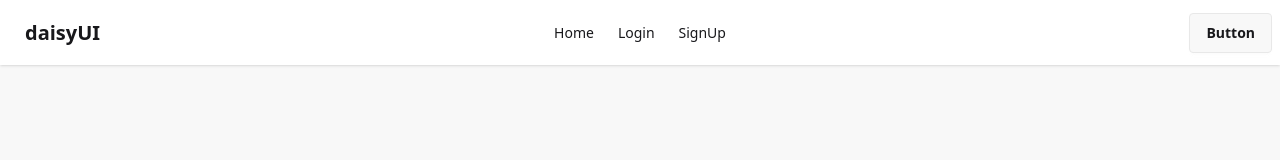
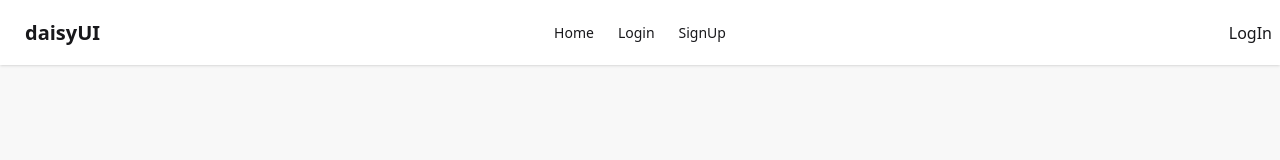
Before and after one commit to moshiurrahman202/Final-Auth, a React (Vite) app: page / in a window 1280 px wide. Shown: the top 160 px of the page. Built offline with nearby package versions, Linux system fonts and the light colour scheme; no server answers.

Commit message:
if context has user then logout or login

```diff
--- a/src/Components/Nav/Navbar.jsx
+++ b/src/Components/Nav/Navbar.jsx
@@ -1,12 +1,12 @@
 import { use } from "react";
-import { NavLink } from "react-router";
+import { Link, NavLink } from "react-router";
 import { AuthContext } from "../../Context/AuthContext";
 
 
 
 const Navbar = () => {
-const info = use(AuthContext)
-console.log(info);
+const { user} = use(AuthContext)
+// console.log(info);
 
 
 
@@ -36,7 +36,7 @@ console.log(info);
     </ul>
   </div>
   <div className="navbar-end">
-    <a className="btn">Button</a>
+    {user ? <a className="btn">LogOut</a> : <a><Link to="login">LogIn</Link></a>}
   </div>
 </div>
 
```
